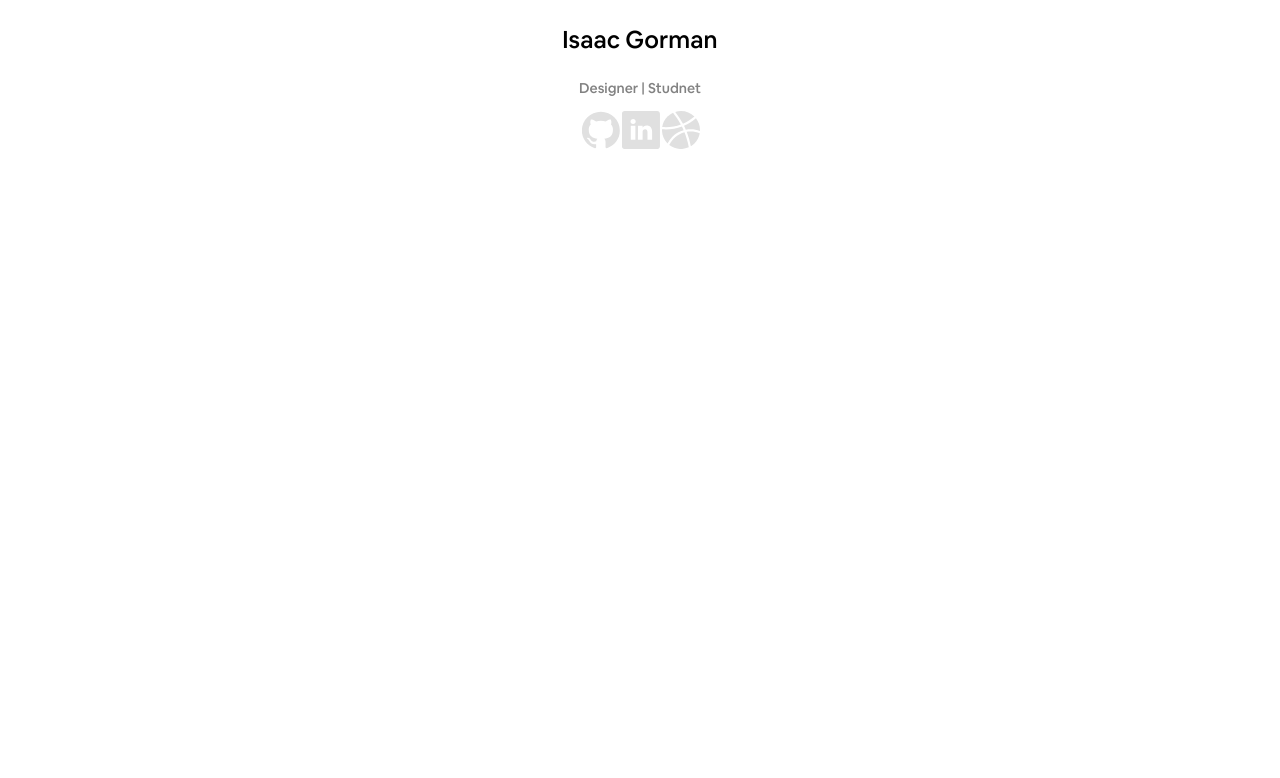
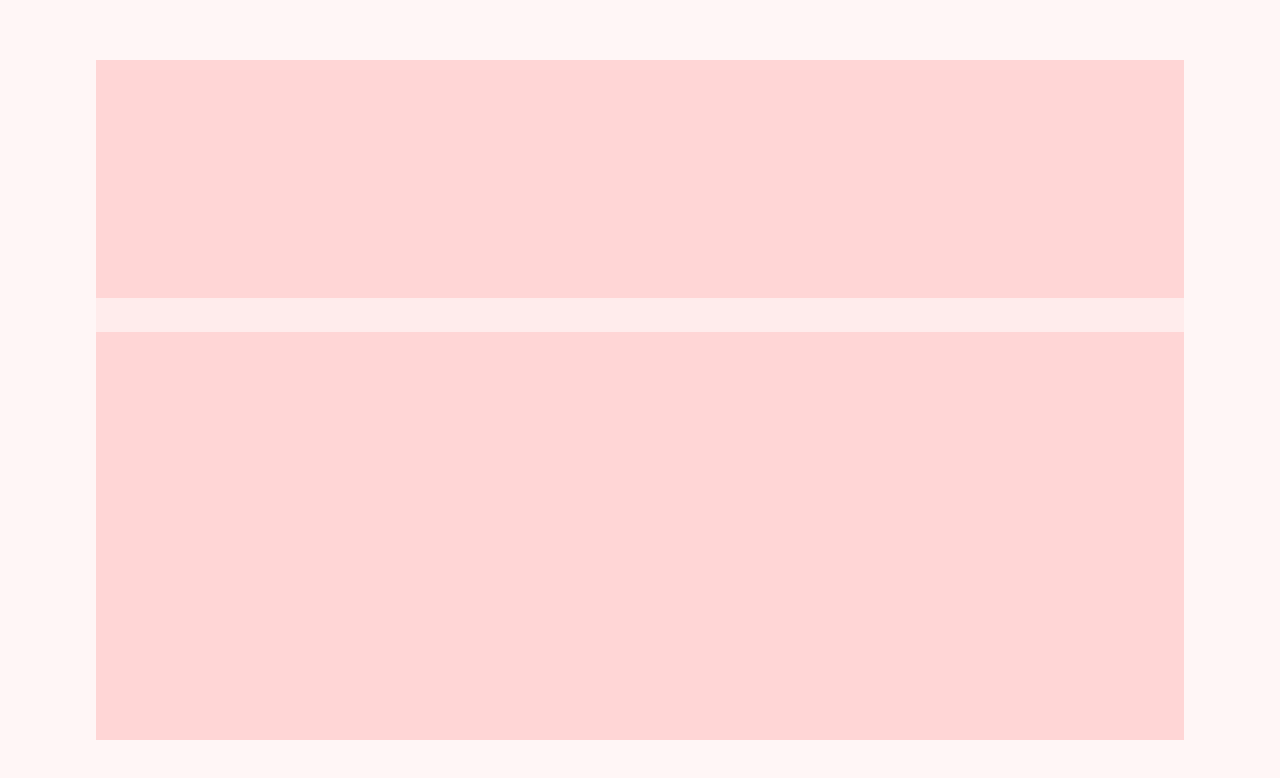
Before and after one commit to isaac-gorman/resume, a React (Create React App) app in the folder my_resume/: page / in a window 1280 px wide. Shown: the top 778 px of the page. Built offline with nearby package versions, Linux system fonts and the light colour scheme.

Commit message:
prog5 added containers

```diff
--- a/my_resume/src/App.js
+++ b/my_resume/src/App.js
@@ -1,10 +1,10 @@
 import './App.css';
 import Intro from './Components/Intro'
-
+import PageContainer from './Components/PageContainer'
 function App() {
   return (
     <div className="App">
-     <Intro/>
+      <PageContainer/>
     </div>
   );
 }
--- /dev/null
+++ b/my_resume/src/Components/PageContainer.js
@@ -0,0 +1,51 @@
+import React from 'react'
+import styled from "styled-components";
+
+const PageWrapper = styled.div`
+    height: 100vh;
+    width: 100vw;
+    background: #FFF6F6;
+    display: flex;
+    justify-content: center;
+    align-items: center;
+`;
+
+const InnerBounds = styled.div`
+    height: 85vh;
+    width: 85vw;
+    background: #FFECEC;
+    display: flex;
+    flex-direction: column;
+    justify-content: space-between;
+
+`;
+
+const IntroBounds = styled.div`
+    height: 35%;
+    width: 100%;
+    background: #FFD6D6;
+`;
+
+const CredentialsBounds = styled.div`
+    height: 60%;
+    width: 100%;
+    background: #FFD6D6;
+`;
+
+function PageConatiner() {
+    return(
+        <PageWrapper>
+            <InnerBounds>
+             <IntroBounds>
+        {/* Intro */}
+             </IntroBounds>
+        {/* Credentials */}
+             <CredentialsBounds>
+
+             </CredentialsBounds>
+            </InnerBounds>
+        </PageWrapper>
+    )
+}
+
+export default PageConatiner;
```
Also changed, not shown: 1 other file (tests, documents, lock files or other folders).
